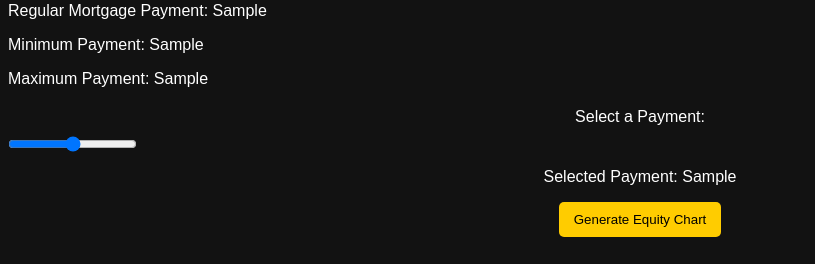
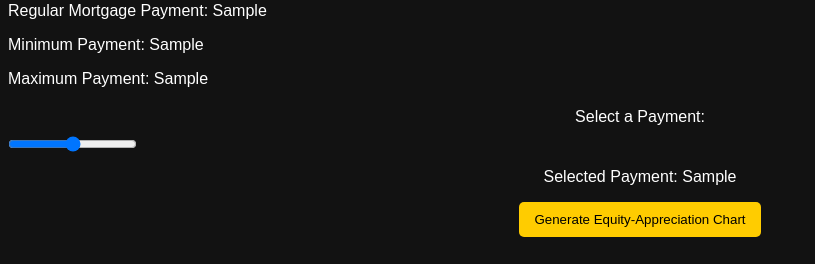
Before and after one commit to Csmith715/relayyDemo, a Flask app: template templates/index.html in a window 1280 px wide. Shown: the part 536-800 px from the top of the page, without its empty margins (0-815 px from the left). Run offline with Flask 3, Linux system fonts and the light colour scheme; the template is opened without the code that fills it: most values are stand-ins (such as "Sample title", 1, 10 or a date in 2020).

Commit message:
Adjusting Chart Display - Adding Legend

```diff
--- a/app.py
+++ b/app.py
@@ -103,6 +103,7 @@ def generate_equity_chart(loan_amt, interest_rate, selected_payment):
     plt.title('Equity & Appreciation Over 5 Years')
     plt.xlabel('Year')
     plt.ylabel('Equity & Appreciation ($)')
+    plt.legend()
 
     # Save plot to a string buffer
     buf = io.BytesIO()
--- a/templates/index.html
+++ b/templates/index.html
@@ -77,11 +77,11 @@
             <label for="payment_slider">Select a Payment:</label>
             <input type="range" id="payment_slider" name="payment_slider" min="{{ result['Minimum Payment'] }}" max="{{ result['Maximum Payment'] }}" step="0.01" value="{{ result['Minimum Payment'] }}">
             <p>Selected Payment: <span id="selected_payment">{{ result['Minimum Payment'] }}</span></p>
-            <button id="generate_chart">Generate Equity Chart</button>
+            <button id="generate_chart">Generate Equity-Appreciation Chart</button>
         </div>
 
         <div class="chart-container" id="chart_container" style="display: none;">
-            <h2>Equity Chart</h2>
+            <h2>Equity & Appreciation Chart</h2>
             <img id="equity_chart" src="" alt="Equity Chart">
         </div>
     {% elif error %}
```
